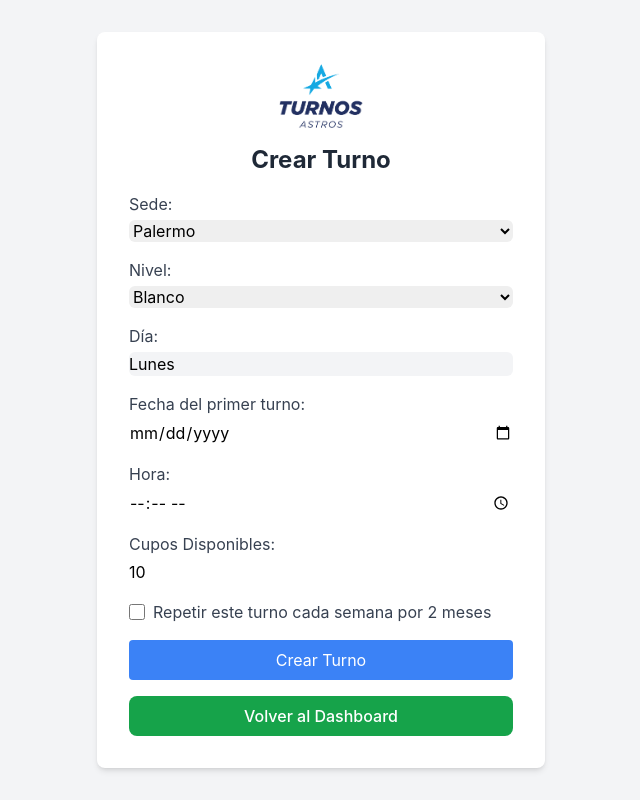
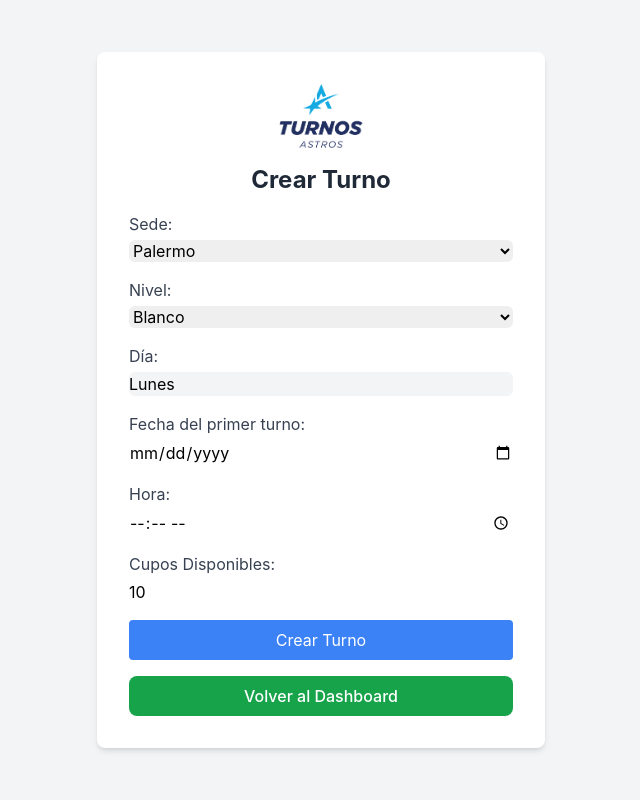
Before and after one commit to Shinobirun/AstrosFrontend, a React (Create React App) app: page /crearTurno in a window 1280 px wide. Shown: the whole page, without its empty margins (319-959 px from the left). Built offline with nearby package versions, Linux system fonts and the light colour scheme; sample sign-in values are in the browser's storage.

Commit message:
ahora si

```diff
--- a/src/components/forms/crearTurno.jsx
+++ b/src/components/forms/crearTurno.jsx
@@ -174,19 +174,7 @@ const CrearTurno = () => {
             />
           </label>
 
-          {/* Repetir */}
-          <label className="flex items-center space-x-2">
-            <input
-              type="checkbox"
-              name="repetirDosMeses"
-              checked={formData.repetirDosMeses}
-              onChange={handleChange}
-              className="h-4 w-4"
-            />
-            <span className="text-gray-700">
-              Repetir este turno cada semana por 2 meses
-            </span>
-          </label>
+
 
           <button
             type="submit"
```
